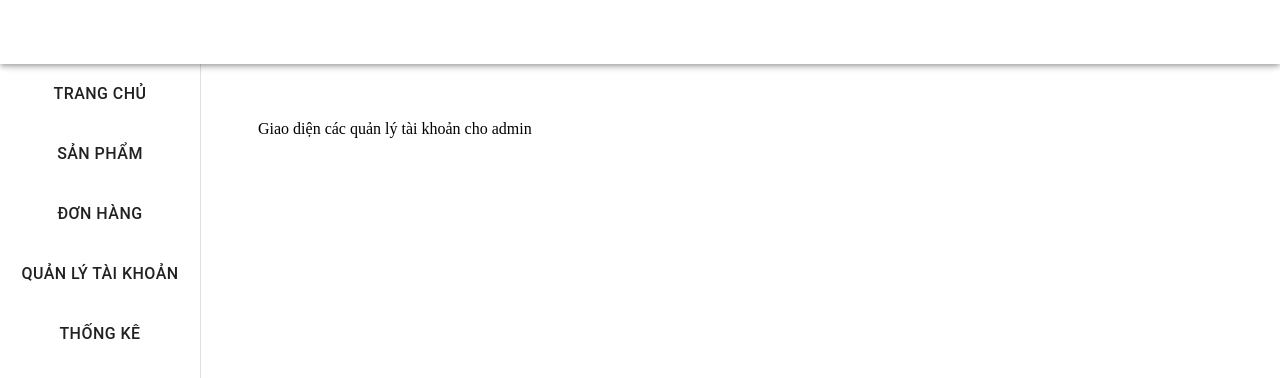
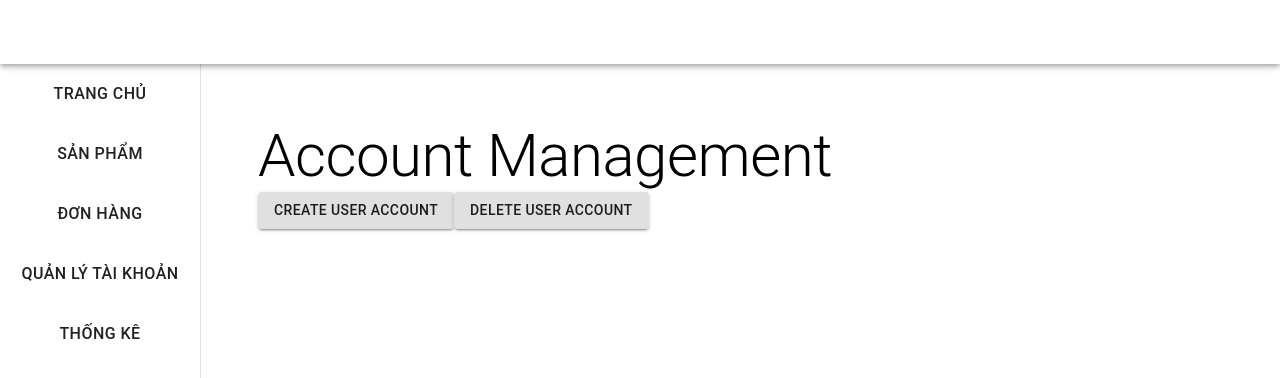
Before and after one commit to kirin017/Do-an-NMCNPM, a React (Create React App) app in the folder frontend/: page /admin/account in a window 1280 px wide. Shown: the top 378 px of the page. Built offline with nearby package versions, Linux system fonts and the light colour scheme.

Commit message:
manage account

```diff
--- a/frontend/src/App.js
+++ b/frontend/src/App.js
@@ -5,6 +5,7 @@ import SideBar from './components/SideBar/SideBar';
 import ProductDetail from './components/ProductDetail/ProductDetail';
 import { BrowserRouter as Router, Switch, Route } from 'react-router-dom';
 import Login from './components/Login/Login';
+import AccountManagement from './components/Account/test'
 const App = () => {
     return (
         <Router>
@@ -34,38 +35,38 @@ const App = () => {
                     </div>
                 </Route>
                 <Route exact path="/product/:id">
-                    <Narbar/>
+                    <Narbar />
                     <div style={{ marginTop: '170px' }}>
                         <ProductDetail></ProductDetail>
                     </div>
                 </Route>
                 <Route exact path="/admin">
                     <SideBar></SideBar>
-                    <div style={{ marginTop: '120px', marginLeft: '250px'}}>
+                    <div style={{ marginTop: '120px', marginLeft: '250px' }}>
                         Giao diện trang chủ admin
                     </div>
                 </Route>
                 <Route exact path="/admin/product">
                     <SideBar></SideBar>
-                    <div style={{ marginTop: '120px', marginLeft: '250px'}}>
+                    <div style={{ marginTop: '120px', marginLeft: '250px' }}>
                         Giao diện sản phẩm cho admin
                     </div>
                 </Route>
                 <Route exact path="/admin/order">
                     <SideBar></SideBar>
-                    <div style={{ marginTop: '120px', marginLeft: '250px'}}>
+                    <div style={{ marginTop: '120px', marginLeft: '250px' }}>
                         Giao diện các đơn hàng cho admin
                     </div>
                 </Route>
                 <Route exact path="/admin/account">
                     <SideBar></SideBar>
-                    <div style={{ marginTop: '120px', marginLeft: '250px'}}>
-                            Giao diện các quản lý tài khoản cho admin
+                    <div style={{ marginTop: '120px', marginLeft: '250px' }}>
+                        <AccountManagement />
                     </div>
                 </Route>
                 <Route exact path="/admin/statistic">
                     <SideBar></SideBar>
-                    <div style={{ marginTop: '120px', marginLeft: '250px'}}>
+                    <div style={{ marginTop: '120px', marginLeft: '250px' }}>
                         Giao diện các thống kê tổng sản phẩm, doanh thu
                     </div>
                 </Route>
--- /dev/null
+++ b/frontend/src/components/Account/test.jsx
@@ -0,0 +1,73 @@
+import React from 'react';
+import { Button, Typography } from '@material-ui/core';
+
+// Function to manage user accounts
+function manageAccount(userId, action) {
+    // Check if user is an admin
+    if (isAdmin(userId)) {
+        // Perform action based on provided action parameter
+        switch (action) {
+            case 'create':
+                // Logic to create a new user account
+                console.log('Creating a new user account...');
+                break;
+            case 'delete':
+                // Logic to delete a user account
+                console.log('Deleting the user account...');
+                break;
+            case 'block':
+                // Logic to block a user account
+                console.log('Blocking the user account...');
+                break;
+            case 'unblock':
+                // Logic to unblock a user account
+                console.log('Unblocking the user account...');
+                break;
+            default:
+                console.log('Invalid action specified.');
+                break;
+        }
+    } else {
+        console.log('Access denied. You must be an admin to manage user accounts.');
+    }
+}
+
+// Function to check if user is an admin
+function isAdmin(userId) {
+    // Logic to determine if user is an admin based on user ID
+    // Replace with your own implementation
+    // For simplicity, let's assume admin user IDs are 'admin001', 'admin002', etc.
+    return userId.startsWith('admin');
+}
+
+function AccountManagementButton({ userId, action, label }) {
+    const handleAccountManagement = () => {
+        manageAccount(userId, action);
+    };
+
+    return (
+        <Button variant="contained" onClick={handleAccountManagement}>
+            {label}
+        </Button>
+    );
+}
+
+function AccountManagement() {
+    return (
+        <div>
+            <Typography variant="h2">Account Management</Typography>
+            <AccountManagementButton
+                userId="admin001"
+                action="create"
+                label="Create User Account"
+            />
+            <AccountManagementButton
+                userId="admin002"
+                action="delete"
+                label="Delete User Account"
+            />
+        </div>
+    );
+}
+
+export default AccountManagement;
```
Also changed, not shown: 1 other file (tests, documents, lock files or other folders). Lines whose indentation alone changed are shown as unchanged.
